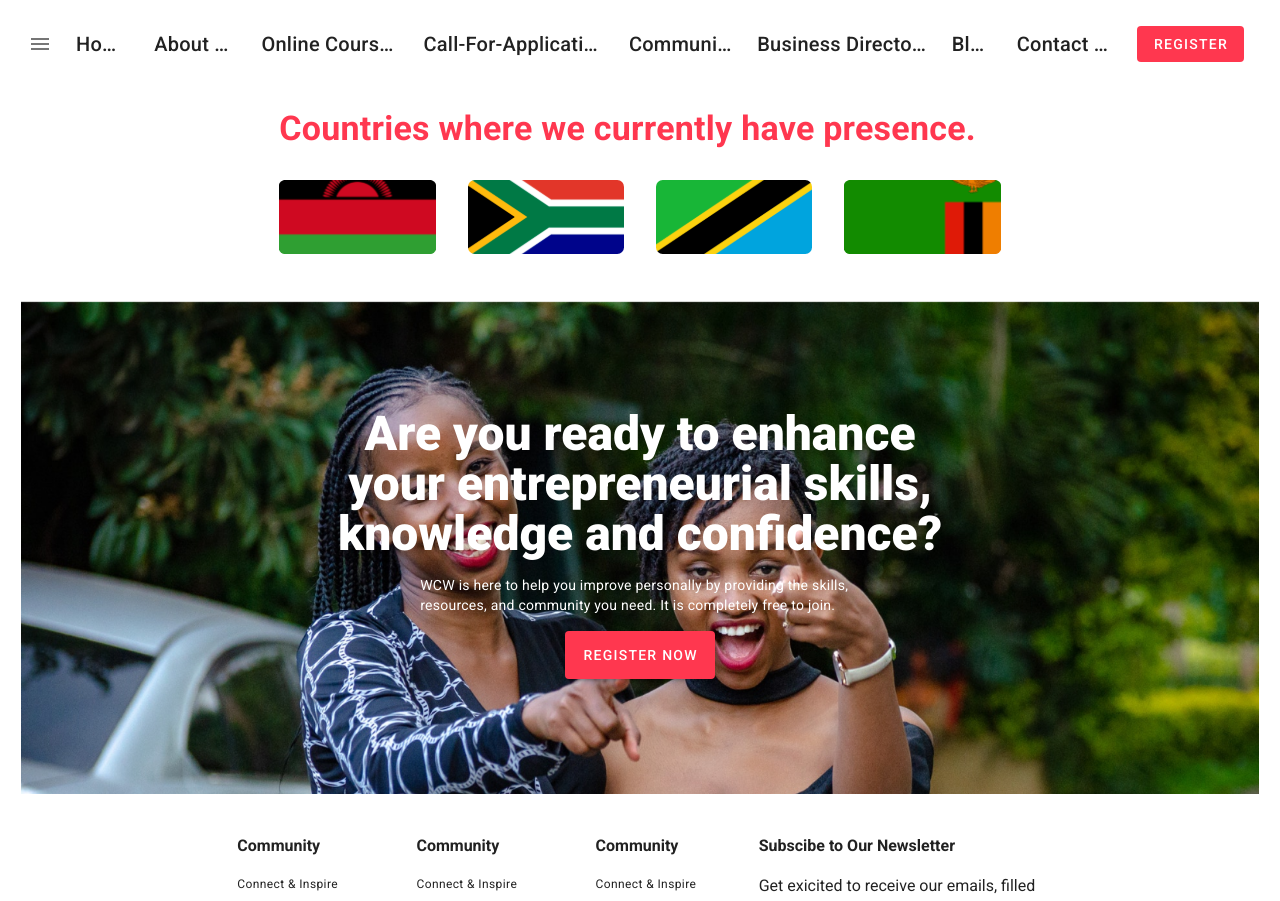
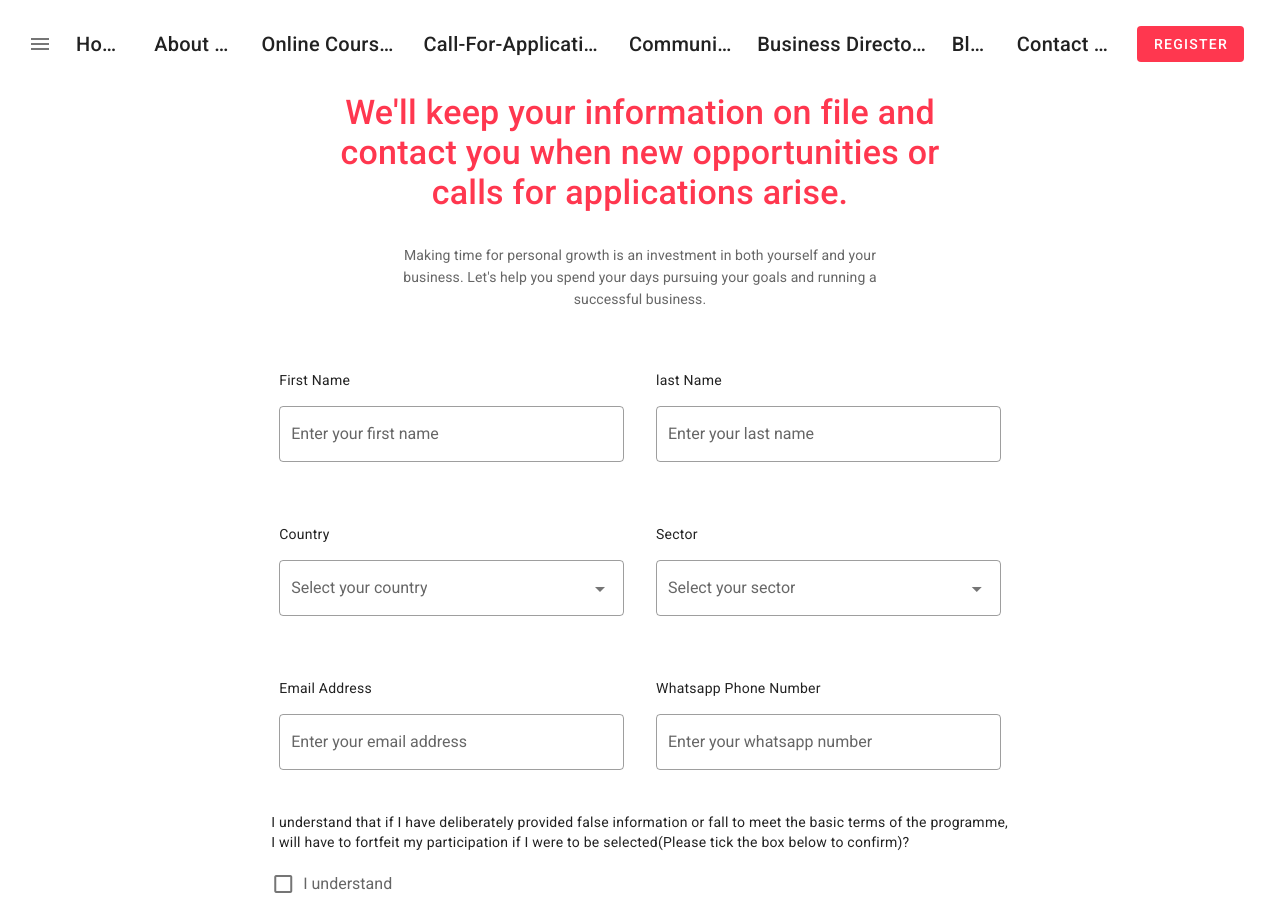
Before and after one commit to trevismurithi/wcw-frontend, a Nuxt app: page /signup in a window 1280 px wide. Shown: the top 901 px of the page. Built offline with nearby package versions, Linux system fonts and the light colour scheme; a web font is replaced by a local one.

Commit message:
signup page

```diff
--- /dev/null
+++ b/components/signup/SelectField.vue
@@ -0,0 +1,59 @@
+<template>
+  <v-row class="mx-auto rounded" style="width:60%">
+    <v-col class="pa-4">
+      <p class="body-2">
+        {{ firstLabel }}
+      </p>
+      <v-select
+        :label="firstEntry"
+        outlined
+        :items="countries"
+      />
+    </v-col>
+    <v-col class="pa-4">
+      <p class="body-2">
+        {{ secondLabel }}
+      </p>
+      <v-select
+        :label="secondEntry"
+        outlined
+        :items="items"
+      />
+    </v-col>
+  </v-row>
+</template>
+
+<script>
+export default {
+  props: {
+    firstLabel: {
+      type: String,
+      default: 'Country'
+    },
+    secondLabel: {
+      type: String,
+      default: 'Sector'
+    },
+    firstEntry: {
+      type: String,
+      default: 'Select your country'
+    },
+    secondEntry: {
+      type: String,
+      default: 'Select your sector'
+    },
+    items: {
+      type: Array,
+      default: () => ['Health Care', 'Construction', 'Banking', 'Interior Design']
+    },
+    countries: {
+      type: Array,
+      default: () => ['Kenya', 'Uganda', 'Tanzania', 'Zanzibar', 'South Africa']
+    }
+  }
+}
+</script>
+
+<style>
+
+</style>
--- /dev/null
+++ b/components/signup/TextField.vue
@@ -0,0 +1,49 @@
+<template>
+  <v-row class="mx-auto rounded" style="width:60%">
+    <v-col class="pa-4">
+      <p class="body-2">
+        {{ firstLabel }}
+      </p>
+      <v-text-field
+        outlined
+        :label="firstEntry"
+      />
+    </v-col>
+    <v-col class="pa-4">
+      <p class="body-2">
+        {{ secondLabel }}
+      </p>
+      <v-text-field
+        outlined
+        :label="secondEntry"
+      />
+    </v-col>
+  </v-row>
+</template>
+
+<script>
+export default {
+  props: {
+    firstLabel: {
+      type: String,
+      default: 'First Name'
+    },
+    secondLabel: {
+      type: String,
+      default: 'last Name'
+    },
+    firstEntry: {
+      type: String,
+      default: 'Enter your first name'
+    },
+    secondEntry: {
+      type: String,
+      default: 'Enter your last name'
+    }
+  }
+}
+</script>
+
+<style>
+
+</style>
--- /dev/null
+++ b/pages/signup.vue
@@ -0,0 +1,73 @@
+<template>
+  <div>
+    <v-card elevation="0">
+      <v-card-text class="text-center mx-auto text-h4 font-weight-medium" style="width:55%; color:#FF374F;">
+        We'll keep your information on file and contact you when new opportunities or calls for applications arise.
+      </v-card-text>
+      <v-card-text class="text-center mx-auto" style="width:45%;">
+        Making time for personal growth is an investment in both yourself
+        and your business.
+        Let's help you spend your days pursuing your goals and running a successful business.
+      </v-card-text>
+    </v-card>
+    <v-card class="my-10" elevation="0">
+      <text-field />
+      <select-field />
+      <text-field
+        :first-entry="field.hints[0]"
+        :second-entry="field.hints[1]"
+        :first-label="field.labels[0]"
+        :second-label="field.labels[1]"
+      />
+      <div class="mx-auto pa-2" style="width:60%">
+        <p class="body-2">
+          I understand that if I have deliberately provided false information or fall to meet
+          the basic terms of the programme, I will have to fortfeit my participation if I were
+          to be selected(Please tick the box below to confirm)?
+        </p>
+        <v-checkbox
+          v-model="selected"
+          :value="true"
+          label="I understand"
+        />
+      </div>
+      <div class="mx-auto pa-2 text-center" style="width:60%">
+        <v-btn elevation="0" color="#FF374F" class="white--text py-6" width="30%">
+          Submit
+        </v-btn>
+      </div>
+    </v-card>
+  </div>
+</template>
+
+<script>
+import TextField from '~/components/signup/TextField.vue'
+import SelectField from '~/components/signup/SelectField.vue'
+export default {
+  name: 'AppSignUp',
+  components: { TextField, SelectField },
+  data: () => {
+    return {
+      condition: false,
+      field: {
+        labels: ['Email Address', 'Whatsapp Phone Number'],
+        hints: ['Enter your email address', 'Enter your whatsapp number']
+      }
+    }
+  },
+  computed: {
+    selected: {
+      get () {
+        return this.condition
+      },
+      set (value) {
+        this.condition = value
+      }
+    }
+  }
+}
+</script>
+
+<style>
+
+</style>
```
